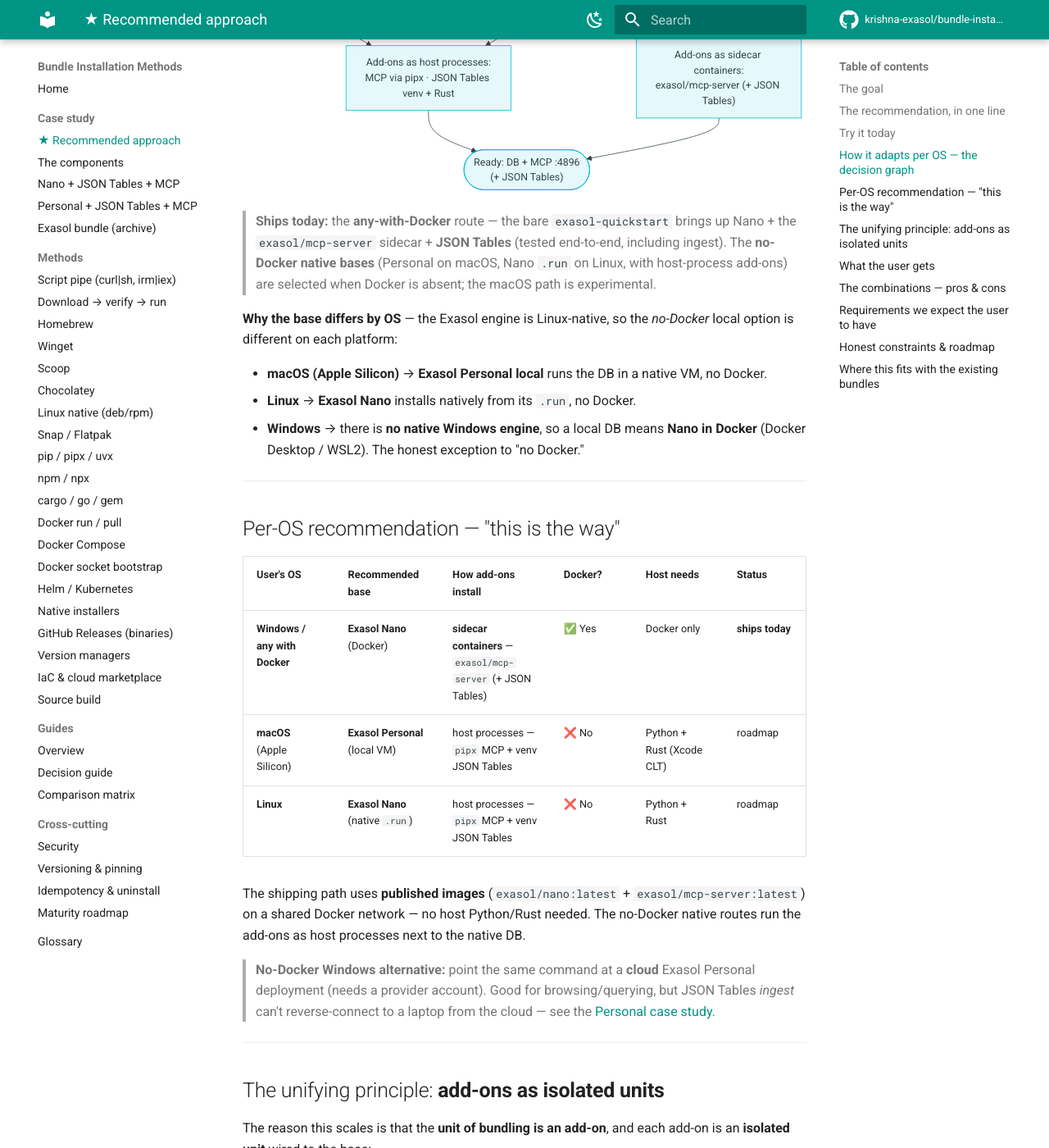
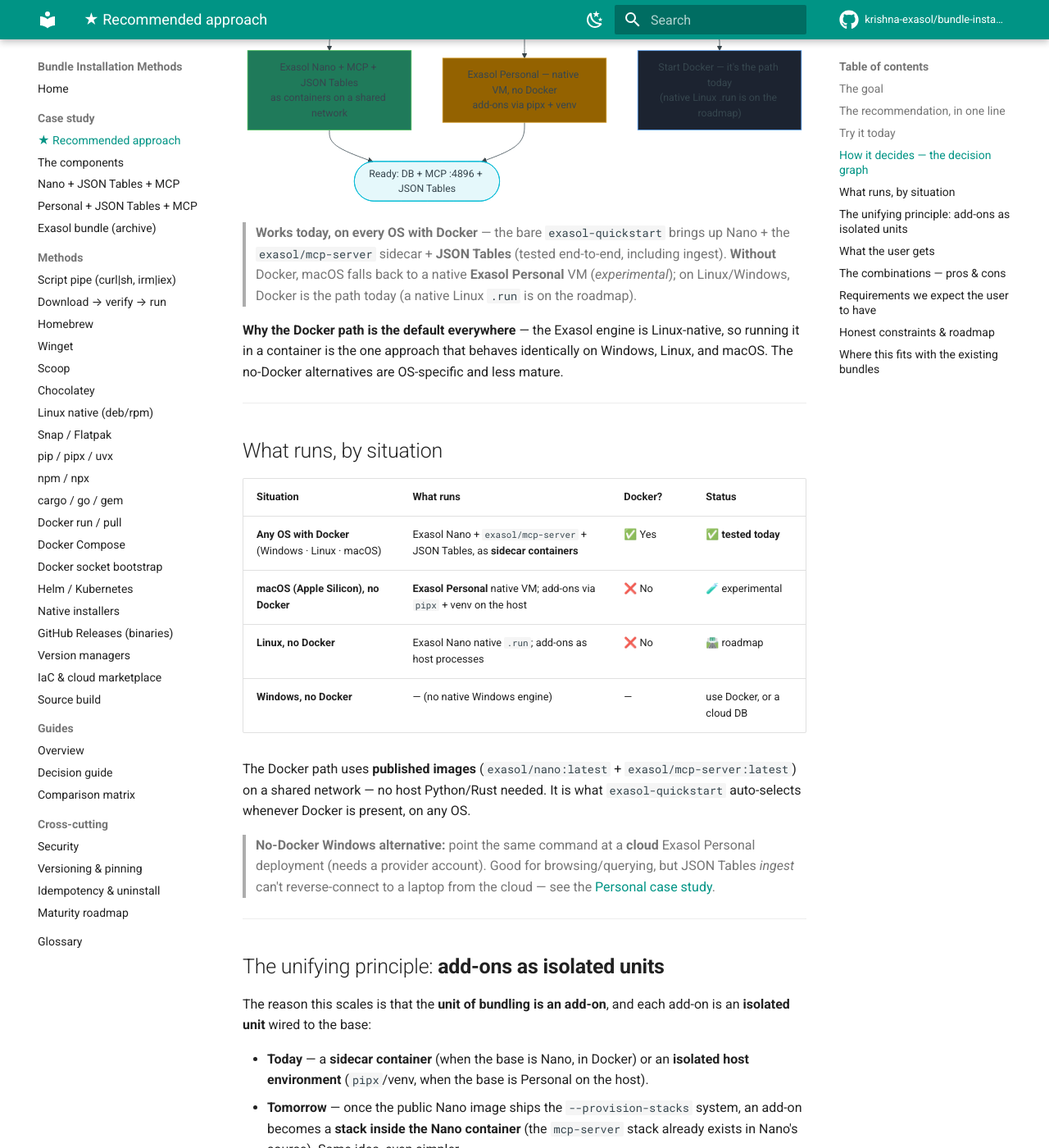
Before and after one commit to krishna-exasol/bundle-installation-methods, an MkDocs documentation site: the page built from docs/case-studies/recommended-approach.md, in a window 1280 px wide and 1400 px high, scrolled down 2832 px. Shown: the whole window at 82% size. Built offline with MkDocs 1.6.1 and Material for MkDocs 9.7.7, drawn with Linux system fonts in a browser that asks for light colours; comment, search, counter and statistics services are not loaded; some of the changed text lies outside the part shown.

Commit message:
Recommended-approach: reframe decision around Docker-availability (not OS) — the Docker bundle works on Windows/Linux/macOS today; only no-Docker native routes are experimental/roadmap. Bump to 0.3.12

````diff
--- a/docs/case-studies/recommended-approach.md
+++ b/docs/case-studies/recommended-approach.md
@@ -76,50 +76,48 @@
 !!! info "Release status"
     | Version | What it does |
     |---------|--------------|
-    | **`0.3.8`** *(current)* | The bare command **auto-selects per OS** and brings up the **full bundle — Nano (DB) + `exasol/mcp-server` + JSON Tables** — on any OS with Docker. **Tested end-to-end, including ingest.** Try via `pipx run` / `uvx`, or keep via `pipx install`. |
+    | **`0.3.12`** *(current)* | The bare command **auto-selects per OS** and brings up the **full bundle — Nano (DB) + `exasol/mcp-server` + JSON Tables** — on any OS with Docker. **Tested end-to-end, including ingest.** Try via `pipx run` / `uvx`, or keep via `pipx install`. |
     | next | The **no-Docker native bases** — Exasol **Personal** on macOS, Nano **`.run`** on Linux — are wired in and chosen when Docker is absent; the macOS path is **experimental, not yet validated**. |
 
     It's the evolution of the `exasol-ai` and `exasol-personal-ai` bundles into one lower-prerequisite front door. Releases publish to PyPI automatically via GitHub Releases (Trusted Publishing). The only universal prerequisite is **Python 3.9+ with `pipx`**.
 
 ---
 
-## How it adapts per OS — the decision graph
+## How it decides — the decision graph
+
+The choice is driven by **Docker availability**, not by OS. The Docker bundle works on **Windows, Linux, and macOS** alike (tested). Only the *no-Docker* native routes differ by OS.
 
 ```mermaid
 flowchart TD
-    Start(["One command:<br/>pipx run exasol-quickstart"]) --> OS{"Which OS?"}
+    Start(["One command:<br/>pipx run exasol-quickstart"]) --> D{"Is Docker available?"}
 
-    OS -->|"macOS (Apple Silicon)"| Mac["Base: Exasol Personal local<br/>native VM — no Docker  (roadmap)"]
-    OS -->|"Linux"| Lin["Base: Exasol Nano<br/>native .run — no Docker  (roadmap)"]
-    OS -->|"Windows / any with Docker"| Win["Base: Exasol Nano<br/>via Docker  (ships today)"]
+    D -->|"Yes — Windows · Linux · macOS"| Docker["Exasol Nano + MCP + JSON Tables<br/>as containers on a shared network"]:::ok
+    D -->|"No — macOS (Apple Silicon)"| Mac["Exasol Personal — native VM, no Docker<br/>add-ons via pipx + venv"]:::exp
+    D -->|"No — Linux / Windows"| Need["Start Docker — it's the path today<br/>(native Linux .run is on the roadmap)"]:::todo
 
-    Mac --> Host["Add-ons as host processes:<br/>MCP via pipx · JSON Tables venv + Rust"]
-    Lin --> Host
-    Win --> Side["Add-ons as sidecar containers:<br/>exasol/mcp-server (+ JSON Tables)"]
-
-    Host --> Done(["Ready: DB + MCP :4896<br/>(+ JSON Tables)"])
-    Side --> Done
+    Docker --> Done(["Ready: DB + MCP :4896 + JSON Tables"])
+    Mac --> Done
+    classDef ok fill:#1f7a5a,stroke:#3fb950,color:#fff;
+    classDef exp fill:#946200,stroke:#d29922,color:#fff;
+    classDef todo fill:#1c2330,stroke:#58a6ff,color:#fff;
 ```
 
-> **Ships today:** the **any-with-Docker** route — the bare `exasol-quickstart` brings up Nano + the `exasol/mcp-server` sidecar + **JSON Tables** (tested end-to-end, including ingest). The **no-Docker native bases** (Personal on macOS, Nano `.run` on Linux, with host-process add-ons) are selected when Docker is absent; the macOS path is experimental.
+> **Works today, on every OS with Docker** — the bare `exasol-quickstart` brings up Nano + the `exasol/mcp-server` sidecar + **JSON Tables** (tested end-to-end, including ingest). **Without** Docker, macOS falls back to a native **Exasol Personal** VM (*experimental*); on Linux/Windows, Docker is the path today (a native Linux `.run` is on the roadmap).
 
-**Why the base differs by OS** — the Exasol engine is Linux-native, so the *no-Docker* local option is different on each platform:
-
-- **macOS (Apple Silicon)** → **Exasol Personal local** runs the DB in a native VM, no Docker.
-- **Linux** → **Exasol Nano** installs natively from its `.run`, no Docker.
-- **Windows** → there is **no native Windows engine**, so a local DB means **Nano in Docker** (Docker Desktop / WSL2). The honest exception to "no Docker."
+**Why the Docker path is the default everywhere** — the Exasol engine is Linux-native, so running it in a container is the one approach that behaves identically on Windows, Linux, and macOS. The no-Docker alternatives are OS-specific and less mature.
 
 ---
 
-## Per-OS recommendation — "this is the way"
+## What runs, by situation
 
-| User's OS | Recommended base | How add-ons install | Docker? | Host needs | Status |
-|-----------|------------------|---------------------|---------|------------|--------|
-| **Windows / any with Docker** | **Exasol Nano** (Docker) | **sidecar containers** — `exasol/mcp-server` (+ JSON Tables) | ✅ Yes | Docker only | **ships today** |
-| **macOS** (Apple Silicon) | **Exasol Personal** (local VM) | host processes — `pipx` MCP + venv JSON Tables | ❌ No | Python + Rust (Xcode CLT) | roadmap |
-| **Linux** | **Exasol Nano** (native `.run`) | host processes — `pipx` MCP + venv JSON Tables | ❌ No | Python + Rust | roadmap |
+| Situation | What runs | Docker? | Status |
+|-----------|-----------|---------|--------|
+| **Any OS with Docker** (Windows · Linux · macOS) | Exasol Nano + `exasol/mcp-server` + JSON Tables, as **sidecar containers** | ✅ Yes | ✅ **tested today** |
+| **macOS (Apple Silicon), no Docker** | **Exasol Personal** native VM; add-ons via `pipx` + venv on the host | ❌ No | 🧪 experimental |
+| **Linux, no Docker** | Exasol Nano native `.run`; add-ons as host processes | ❌ No | 🛣️ roadmap |
+| **Windows, no Docker** | — (no native Windows engine) | — | use Docker, or a cloud DB |
 
-The shipping path uses **published images** (`exasol/nano:latest` + `exasol/mcp-server:latest`) on a shared Docker network — no host Python/Rust needed. The no-Docker native routes run the add-ons as host processes next to the native DB.
+The Docker path uses **published images** (`exasol/nano:latest` + `exasol/mcp-server:latest`) on a shared network — no host Python/Rust needed. It is what `exasol-quickstart` auto-selects whenever Docker is present, on any OS.
 
 > **No-Docker Windows alternative:** point the same command at a **cloud** Exasol Personal deployment (needs a provider account). Good for browsing/querying, but JSON Tables *ingest* can't reverse-connect to a laptop from the cloud — see the [Personal case study](personal-jsontables-mcp.md#the-one-constraint-that-decides-everything).
 
@@ -185,18 +183,18 @@
 
 **Universal (all OSes):**
 
-- **Python 3.10+** — to launch the front door (and, on macOS, to host the add-ons). The data-scientist audience reliably has it.
+- **Python 3.9+ with `pipx`** (or `uv`) — to launch the front door. The data-scientist audience reliably has it.
 - **Internet** on first run; ~**4 GB free RAM** and a few GB disk.
 
-**Per-OS extras:**
+**By route:**
 
-| OS | Extra prerequisites | Provided automatically |
-|----|--------------------|------------------------|
-| **macOS** (Apple Silicon) | Xcode Command Line Tools (compiler + `git`); ≥ 8 GB RAM | the `exasol` launcher, the local DB, MCP (pipx), JSON Tables venv + Rust (rustup) |
-| **Windows / any with Docker** *(ships today)* | **Docker** running | DB + MCP as published images (`exasol/nano` + `exasol/mcp-server`) on a shared network; JSON Tables sidecar built from source |
-| **Linux** *(roadmap, no Docker)* | the Nano `.run`; Python + Rust for the add-ons | DB native; MCP via `pipx`; JSON Tables via venv |
+| Route | Extra prerequisites | Provided automatically | Status |
+|-------|--------------------|------------------------|--------|
+| **Docker** (any OS: Windows / Linux / macOS) | **Docker** installed and running | DB + MCP as published images on a shared network; JSON Tables sidecar built from source — **no host Python/Rust needed** | ✅ tested |
+| **macOS native** (no Docker) | Xcode Command Line Tools (compiler + `git`); ≥ 8 GB RAM | the `exasol` launcher + local DB, MCP via `pipx`, JSON Tables venv + Rust (rustup) | 🧪 experimental |
+| **Linux native** (no Docker) | the Nano `.run`; Python + Rust for the add-ons | DB native; MCP via `pipx`; JSON Tables via venv | 🛣️ roadmap |
 
-**The one irreducible add-on requirement:** JSON Tables needs a **Rust toolchain** at runtime (it has no PyPI wheel and shells out to `cargo`). This is *provided for the user* — inside Nano by the `rust` stack, or via `rustup` on macOS. The clean long-term fix is a prebuilt JSON Tables wheel upstream, after which even that disappears.
+**The one irreducible add-on requirement:** JSON Tables needs a **Rust toolchain** at runtime (it has no PyPI wheel and shells out to `cargo`). On the Docker route this is *fully inside the container* (nothing on the host); on the native routes it's installed via `rustup`. The clean long-term fix is a prebuilt JSON Tables wheel upstream, after which even that disappears.
 
 ---
 
````
Also changed, not shown: other parts of docs/case-studies/recommended-approach.md (+1 -1 lines).
